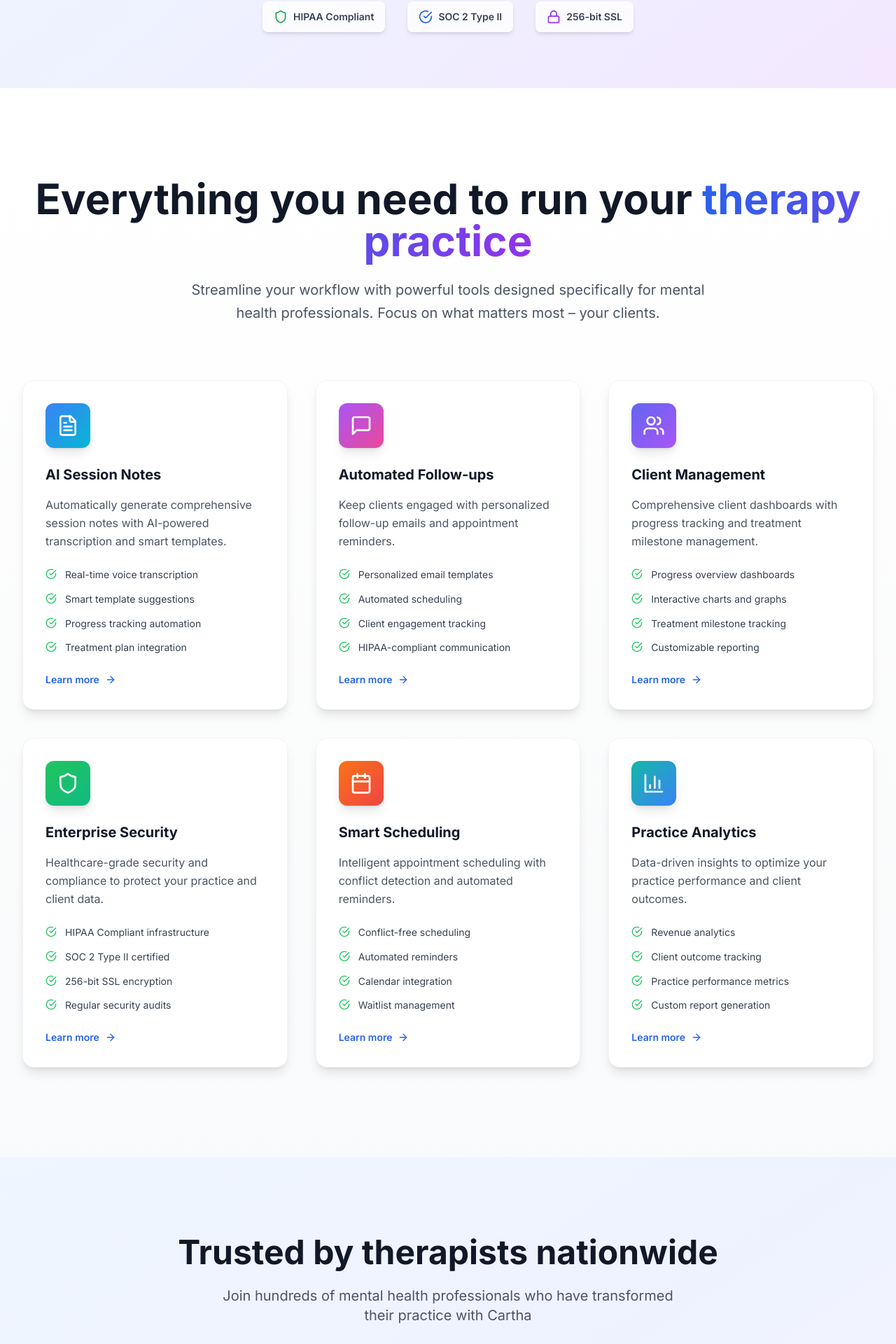
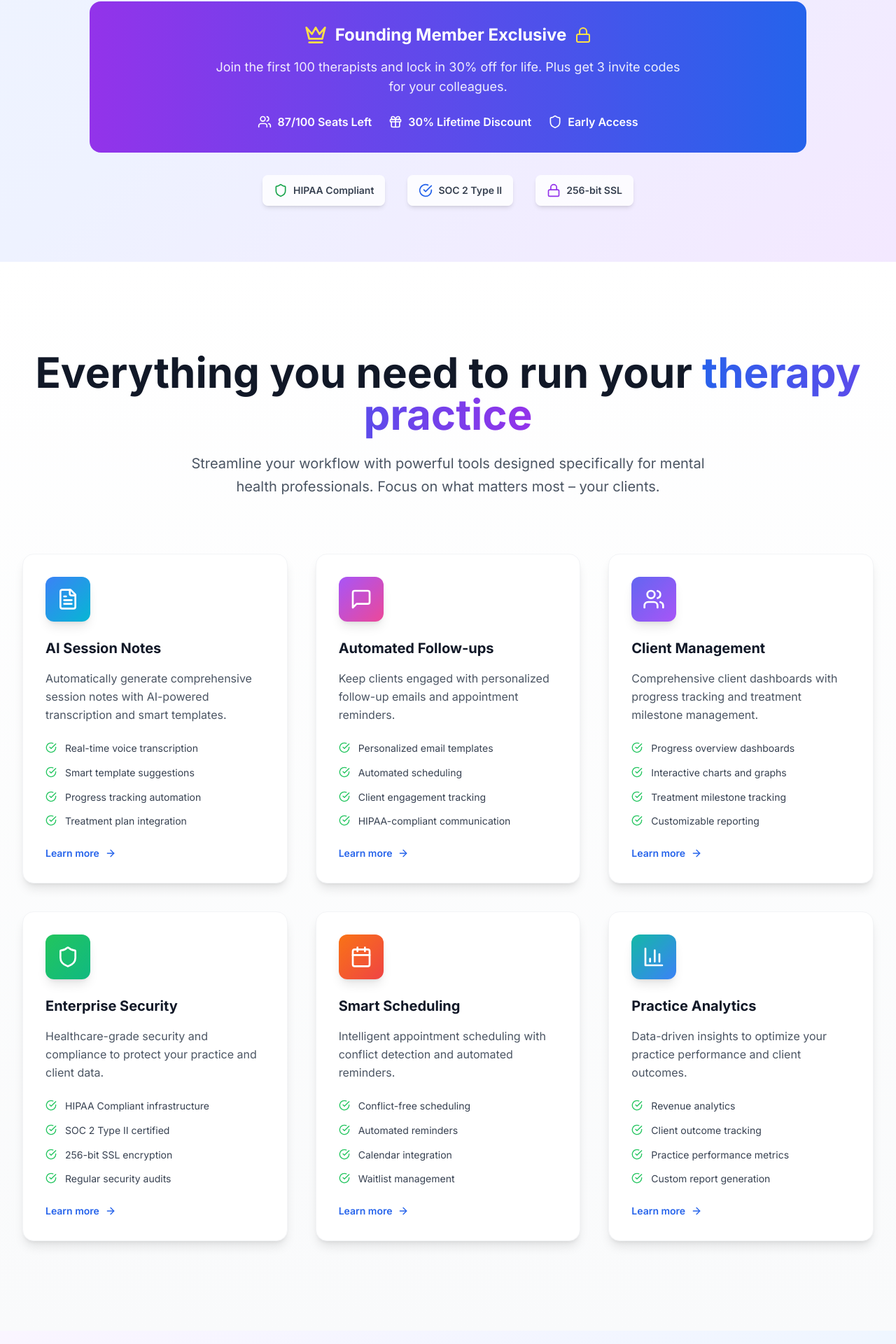
Before and after one commit to grace1092/cartha, a Next.js app: page / in a window 1280 px wide. Shown: the part 870-2790 px from the top of the page at 70% size. Built offline with nearby package versions, Linux system fonts and the light colour scheme.

Commit message:
Update hero section with founding member CTAs and replace stats with countdown timer

```diff
--- a/src/components/sections/Hero.tsx
+++ b/src/components/sections/Hero.tsx
@@ -2,7 +2,7 @@
 
 import { useEffect } from 'react'
 import { APP_CONSTANTS, revealOnScroll } from '@/lib/utils'
-import { ArrowRight, Shield, Lock, CheckCircle } from 'lucide-react'
+import { ArrowRight, Shield, Lock, CheckCircle, Crown, Gift, Users } from 'lucide-react'
 
 export default function Hero() {
   useEffect(() => {
@@ -24,15 +24,41 @@ export default function Hero() {
 
           <div className="flex flex-col sm:flex-row gap-6 justify-center items-center mb-16 opacity-0 animate-fade-in-delay-2">
             <button className="bg-gradient-to-r from-blue-600 to-purple-600 text-white px-10 py-5 rounded-xl text-xl font-bold hover:from-blue-700 hover:to-purple-700 transition-all duration-300 flex items-center gap-3 shadow-xl hover:shadow-2xl hover:scale-105 transform">
-              Start Your Free Trial <ArrowRight className="w-6 h-6" />
+              Get 30% Off For Life <Crown className="w-6 h-6" />
             </button>
             <button className="bg-white border-2 border-gray-300 text-gray-700 px-10 py-5 rounded-xl text-xl font-bold hover:bg-gray-50 hover:border-gray-400 transition-all duration-300 flex items-center gap-3 shadow-lg hover:shadow-xl hover:scale-105 transform">
-              Watch Demo <span className="ml-1">😊</span>
+              3 Invite Codes <Gift className="w-6 h-6" />
             </button>
           </div>
 
+          {/* Founding Member Exclusive Section */}
+          <div className="bg-gradient-to-r from-purple-600 to-blue-600 rounded-2xl p-8 mb-8 opacity-0 animate-fade-in-delay-3">
+            <div className="flex items-center justify-center gap-3 mb-4">
+              <Crown className="w-8 h-8 text-yellow-300" />
+              <h3 className="text-2xl font-bold text-white">Founding Member Exclusive</h3>
+              <Lock className="w-6 h-6 text-yellow-300" />
+            </div>
+            <p className="text-white/90 text-lg mb-6 max-w-2xl mx-auto">
+              Join the first 100 therapists and lock in 30% off for life. Plus get 3 invite codes for your colleagues.
+            </p>
+            <div className="flex flex-col sm:flex-row items-center justify-center gap-6 text-white">
+              <div className="flex items-center gap-2">
+                <Users className="w-5 h-5" />
+                <span className="font-semibold">87/100 Seats Left</span>
+              </div>
+              <div className="flex items-center gap-2">
+                <Gift className="w-5 h-5" />
+                <span className="font-semibold">30% Lifetime Discount</span>
+              </div>
+              <div className="flex items-center gap-2">
+                <Shield className="w-5 h-5" />
+                <span className="font-semibold">Early Access</span>
+              </div>
+            </div>
+          </div>
+
           {/* Security Badges */}
-          <div className="flex flex-wrap justify-center items-center gap-8 opacity-0 animate-fade-in-delay-3">
+          <div className="flex flex-wrap justify-center items-center gap-8 opacity-0 animate-fade-in-delay-4">
             <div className="flex items-center gap-2 bg-white/80 backdrop-blur-sm px-4 py-3 rounded-lg shadow-md">
               <Shield className="w-5 h-5 text-green-600" />
               <span className="text-sm font-semibold text-gray-700">HIPAA Compliant</span>
@@ -76,6 +102,10 @@ export default function Hero() {
         .animate-fade-in-delay-3 {
           animation: fadeIn 0.8s ease-out 0.6s forwards;
         }
+
+        .animate-fade-in-delay-4 {
+          animation: fadeIn 0.8s ease-out 0.8s forwards;
+        }
       `}</style>
     </section>
   )
--- a/src/components/sections/Stats.tsx
+++ b/src/components/sections/Stats.tsx
@@ -1,87 +1,145 @@
 'use client'
 
-import { useEffect } from 'react'
-import { Users, Clock, Star, TrendingUp } from 'lucide-react'
+import { useEffect, useState } from 'react'
+import { Crown, Lock, Gift, Users, Clock, Star, TrendingUp } from 'lucide-react'
 import { revealOnScroll } from '@/lib/utils'
 
 export default function Stats() {
+  const [timeLeft, setTimeLeft] = useState({
+    days: 0,
+    hours: 0,
+    minutes: 0,
+    seconds: 0
+  })
+
   useEffect(() => {
     revealOnScroll()
+
+    // Set deadline to 7 days from now
+    const deadline = new Date()
+    deadline.setDate(deadline.getDate() + 7)
+
+    const timer = setInterval(() => {
+      const now = new Date().getTime()
+      const distance = deadline.getTime() - now
+
+      if (distance > 0) {
+        setTimeLeft({
+          days: Math.floor(distance / (1000 * 60 * 60 * 24)),
+          hours: Math.floor((distance % (1000 * 60 * 60 * 24)) / (1000 * 60 * 60)),
+          minutes: Math.floor((distance % (1000 * 60 * 60)) / (1000 * 60)),
+          seconds: Math.floor((distance % (1000 * 60)) / 1000)
+        })
+      }
+    }, 1000)
+
+    return () => clearInterval(timer)
   }, [])
 
-  const stats = [
+  const foundingMemberBenefits = [
+    {
+      icon: Crown,
+      title: '30% Lifetime Discount',
+      description: 'Lock in the founding member rate forever'
+    },
+    {
+      icon: Gift,
+      title: '3 Invite Codes',
+      description: 'Share with colleagues and earn rewards'
+    },
     {
       icon: Users,
-      number: '500+',
-      label: 'Therapists',
-      description: 'Trust Cartha to manage their practice'
+      title: 'Exclusive Community',
+      description: 'Access to founding member network'
     },
     {
-      icon: Clock,
-      number: '10,000+',
-      label: 'Sessions',
-      description: 'Successfully managed this month'
-    },
-    {
-      icon: Star,
-      number: '95%',
-      label: 'Satisfaction',
-      description: 'Client satisfaction rate'
-    },
-    {
-      icon: TrendingUp,
-      number: '40%',
-      label: 'Time Saved',
-      description: 'Average time saved per session'
+      icon: Lock,
+      title: 'Early Access',
+      description: 'Be first to try new features'
     }
   ]
 
   return (
-    <section className="py-20 lg:py-28 bg-gradient-to-br from-blue-50 via-indigo-50 to-purple-50">
+    <section className="py-20 lg:py-28 bg-gradient-to-br from-purple-50 via-blue-50 to-indigo-50">
       <div className="container-modern">
-        {/* Section Header */}
+        {/* Founding Member Countdown */}
         <div className="text-center mb-16">
           <div className="scroll-reveal">
-            <h2 className="text-3xl md:text-4xl lg:text-5xl font-bold text-gray-900 mb-6">
-              Trusted by therapists nationwide
-            </h2>
+            <div className="flex items-center justify-center gap-3 mb-6">
+              <Crown className="w-10 h-10 text-yellow-500" />
+              <h2 className="text-3xl md:text-4xl lg:text-5xl font-bold text-gray-900">
+                Founding Member Access
+              </h2>
+              <Lock className="w-8 h-8 text-purple-600" />
+            </div>
           </div>
           <div className="scroll-reveal" style={{ animationDelay: '0.2s' }}>
-            <p className="text-xl text-gray-600 max-w-2xl mx-auto">
-              Join hundreds of mental health professionals who have transformed their practice with Cartha
+            <p className="text-xl text-gray-600 max-w-3xl mx-auto mb-8">
+              Join the first 100 therapists and secure exclusive benefits that will never be offered again
             </p>
+          </div>
+
+          {/* Countdown Timer */}
+          <div className="scroll-reveal" style={{ animationDelay: '0.4s' }}>
+            <div className="bg-gradient-to-r from-purple-600 to-blue-600 rounded-2xl p-8 mb-8 text-white">
+              <h3 className="text-2xl font-bold mb-4">Limited Time Offer Ends In:</h3>
+              <div className="flex justify-center gap-4 md:gap-8">
+                <div className="text-center">
+                  <div className="text-3xl md:text-4xl font-bold bg-white/20 rounded-lg px-4 py-2">
+                    {timeLeft.days}
+                  </div>
+                  <div className="text-sm mt-2">Days</div>
+                </div>
+                <div className="text-center">
+                  <div className="text-3xl md:text-4xl font-bold bg-white/20 rounded-lg px-4 py-2">
+                    {timeLeft.hours}
+                  </div>
+                  <div className="text-sm mt-2">Hours</div>
+                </div>
+                <div className="text-center">
+                  <div className="text-3xl md:text-4xl font-bold bg-white/20 rounded-lg px-4 py-2">
+                    {timeLeft.minutes}
+                  </div>
+                  <div className="text-sm mt-2">Minutes</div>
+                </div>
+                <div className="text-center">
+                  <div className="text-3xl md:text-4xl font-bold bg-white/20 rounded-lg px-4 py-2">
+                    {timeLeft.seconds}
+                  </div>
+                  <div className="text-sm mt-2">Seconds</div>
+                </div>
+              </div>
+              <div className="mt-6 text-center">
+                <span className="text-yellow-300 font-bold text-lg">87/100 Seats Remaining</span>
+              </div>
+            </div>
           </div>
         </div>
 
-        {/* Stats Grid */}
-        <div className="grid grid-cols-1 md:grid-cols-2 lg:grid-cols-4 gap-8">
-          {stats.map((stat, index) => {
-            const IconComponent = stat.icon
+        {/* Founding Member Benefits */}
+        <div className="grid grid-cols-1 md:grid-cols-2 lg:grid-cols-4 gap-8 mb-16">
+          {foundingMemberBenefits.map((benefit, index) => {
+            const IconComponent = benefit.icon
             return (
               <div
-                key={stat.label}
+                key={benefit.title}
                 className="scroll-reveal group"
                 style={{ animationDelay: `${index * 0.1}s` }}
               >
                 <div className="bg-white rounded-2xl p-8 shadow-lg border border-gray-100 hover:shadow-xl hover:scale-[1.02] transition-all duration-300 h-full text-center">
                   {/* Icon */}
-                  <div className="w-16 h-16 rounded-xl bg-gradient-to-br from-blue-500 to-purple-600 flex items-center justify-center mx-auto mb-6 group-hover:scale-110 transition-transform duration-300 shadow-lg">
+                  <div className="w-16 h-16 rounded-xl bg-gradient-to-br from-purple-500 to-blue-600 flex items-center justify-center mx-auto mb-6 group-hover:scale-110 transition-transform duration-300 shadow-lg">
                     <IconComponent className="w-8 h-8 text-white" />
                   </div>
 
-                  {/* Number */}
-                  <div className="text-4xl md:text-5xl font-bold text-gray-900 mb-2 group-hover:text-blue-600 transition-colors duration-300">
-                    {stat.number}
-                  </div>
-
-                  {/* Label */}
-                  <div className="text-lg font-semibold text-gray-700 mb-3">
-                    {stat.label}
+                  {/* Title */}
+                  <div className="text-lg font-bold text-gray-900 mb-3 group-hover:text-purple-600 transition-colors duration-300">
+                    {benefit.title}
                   </div>
 
                   {/* Description */}
                   <div className="text-gray-600 text-sm leading-relaxed">
-                    {stat.description}
+                    {benefit.description}
                   </div>
                 </div>
               </div>
@@ -89,24 +147,21 @@ export default function Stats() {
           })}
         </div>
 
-        {/* Trust Indicators */}
-        <div className="mt-16 text-center">
-          <div className="scroll-reveal" style={{ animationDelay: '0.4s' }}>
-            <p className="text-gray-600 mb-8">
-              Trusted by leading mental health organizations
-            </p>
-            <div className="flex flex-wrap justify-center items-center gap-8 opacity-60">
-              <div className="bg-white px-6 py-3 rounded-lg shadow-sm">
-                <span className="text-sm font-semibold text-gray-700">HIPAA Compliant</span>
-              </div>
-              <div className="bg-white px-6 py-3 rounded-lg shadow-sm">
-                <span className="text-sm font-semibold text-gray-700">SOC 2 Type II</span>
-              </div>
-              <div className="bg-white px-6 py-3 rounded-lg shadow-sm">
-                <span className="text-sm font-semibold text-gray-700">256-bit SSL</span>
-              </div>
-              <div className="bg-white px-6 py-3 rounded-lg shadow-sm">
-                <span className="text-sm font-semibold text-gray-700">GDPR Ready</span>
+        {/* CTA Section */}
+        <div className="text-center">
+          <div className="scroll-reveal" style={{ animationDelay: '0.6s' }}>
+            <div className="bg-gradient-to-r from-purple-600 to-blue-600 rounded-2xl p-8 text-white">
+              <h3 className="text-2xl font-bold mb-4">Ready to Join the Founding Members?</h3>
+              <p className="text-lg mb-6 opacity-90">
+                Secure your 30% lifetime discount and exclusive benefits before time runs out
+              </p>
+              <div className="flex flex-col sm:flex-row gap-4 justify-center">
+                <button className="bg-white text-purple-600 px-8 py-4 rounded-xl font-bold hover:bg-gray-100 transition-all duration-300 flex items-center gap-3 shadow-lg hover:shadow-xl">
+                  Get 30% Off For Life <Crown className="w-5 h-5" />
+                </button>
+                <button className="bg-transparent border-2 border-white text-white px-8 py-4 rounded-xl font-bold hover:bg-white hover:text-purple-600 transition-all duration-300 flex items-center gap-3">
+                  3 Invite Codes <Gift className="w-5 h-5" />
+                </button>
               </div>
             </div>
           </div>
```
